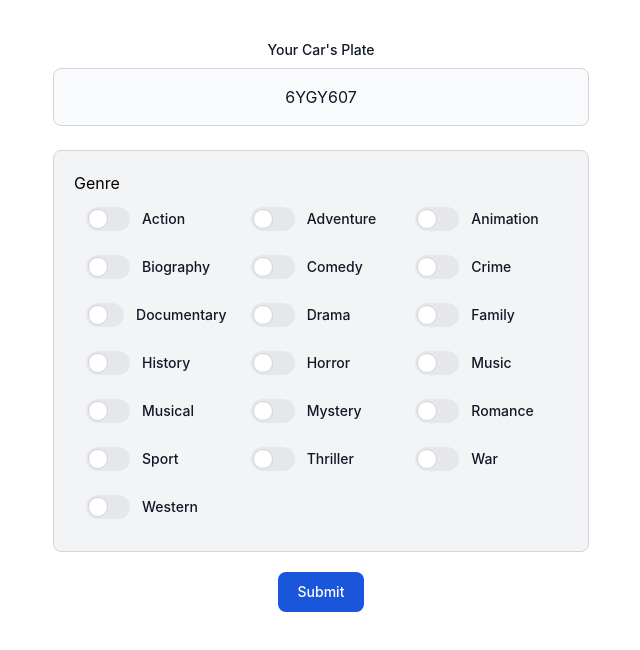
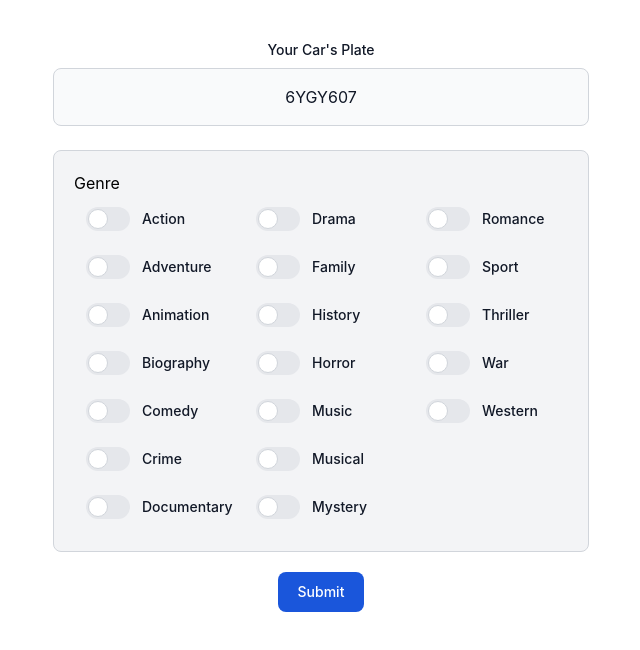
Before and after one commit to JaronKing/MoviePlateGame, a React (Create React App) app: page / in a window 1280 px wide. Shown: the top 650 px of the page, without its empty margins (319-959 px from the left). Built offline with nearby package versions, Linux system fonts and the light colour scheme.

Commit message:
Adjusting styling for smaller screens.

```diff
--- a/src/App.js
+++ b/src/App.js
@@ -372,7 +372,7 @@ const App = () => {
 
             <div className="px-5 pt-5 pb-5 mb-5 mx-5 bg-gray-100 border border-gray-300 rounded-lg">
                 <div>Genre</div>
-                <div className="grid grid-cols-3 content-start">
+                <div className="md:columns-3 columns-2">
 
                     {
                         genres.map((genre) => {
```
